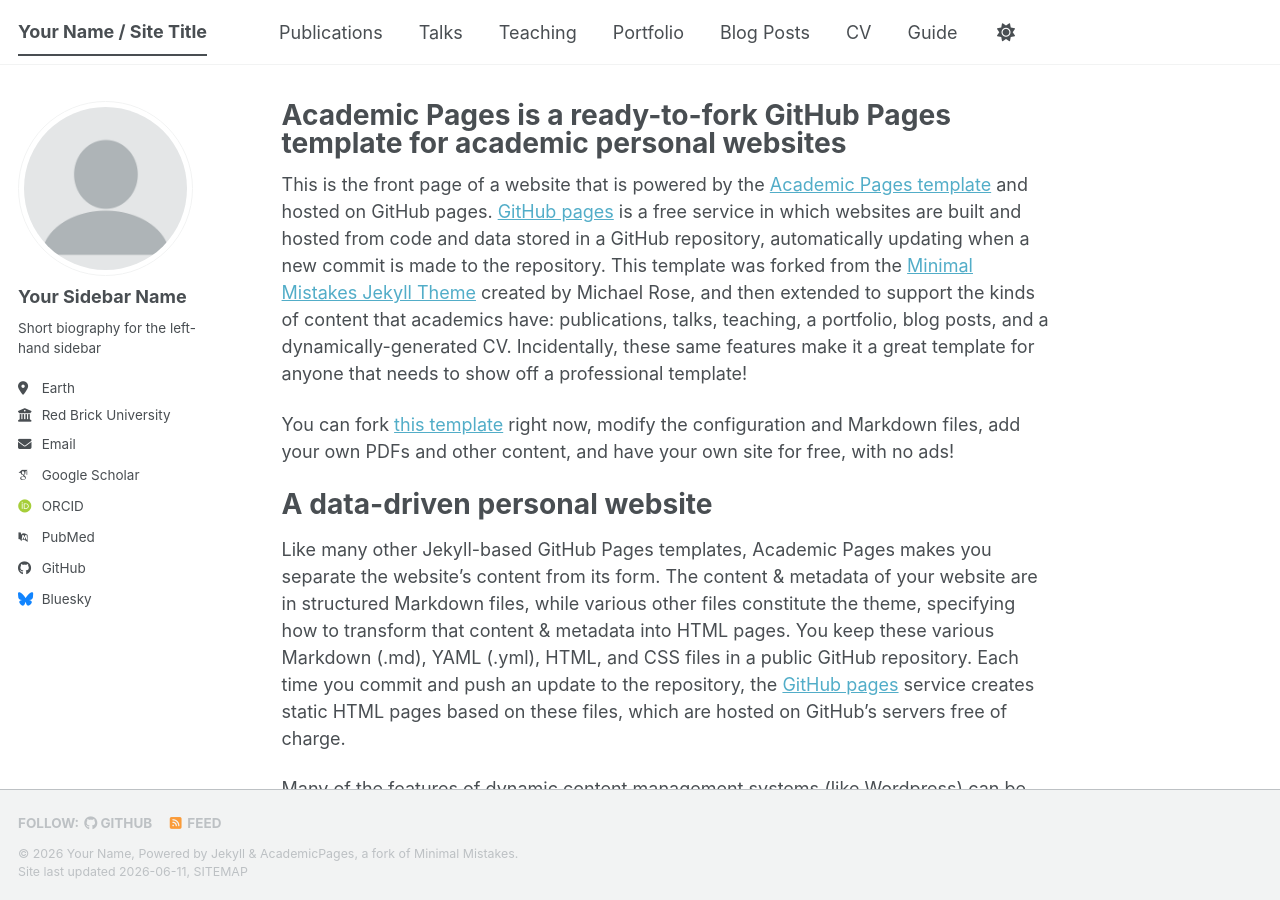
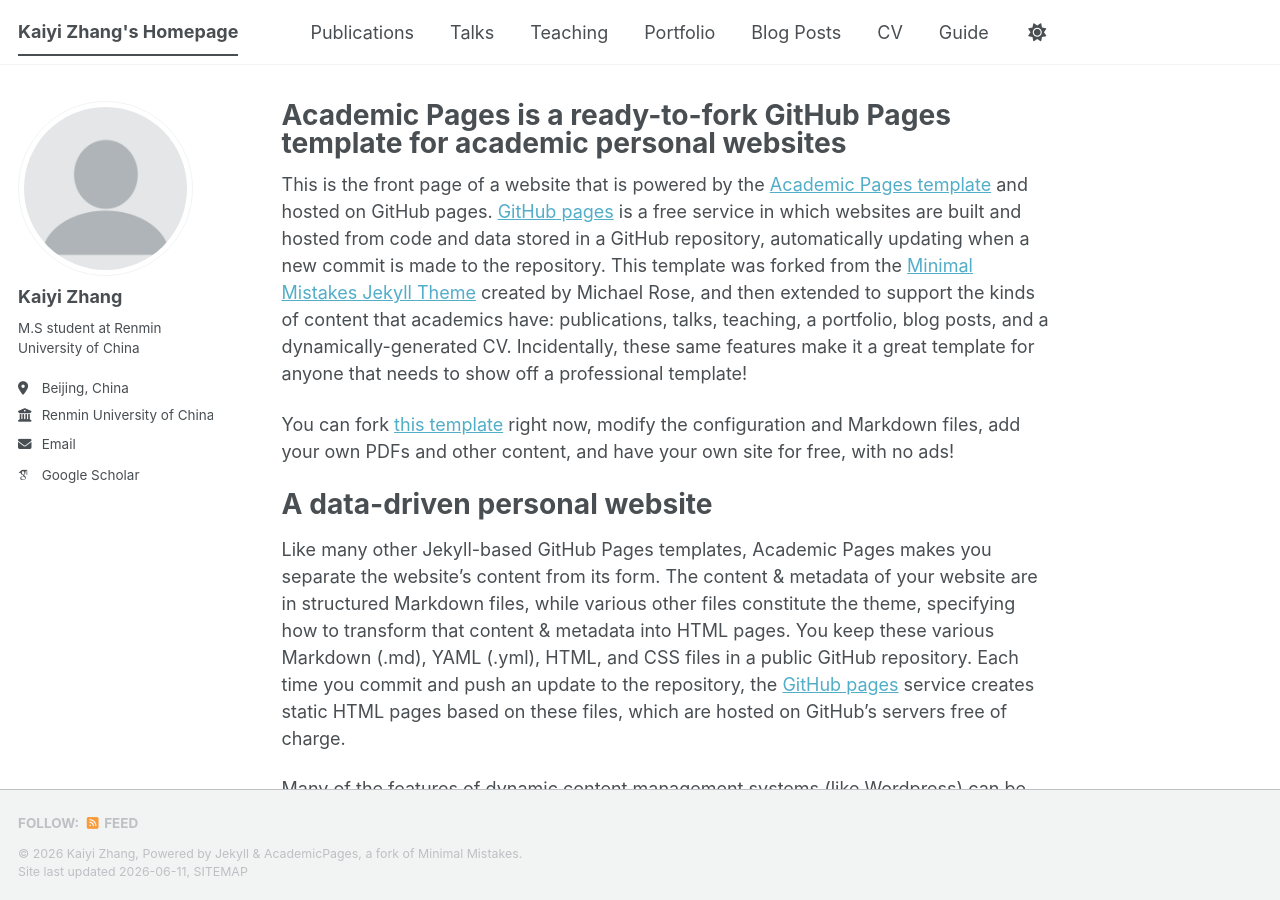
Before and after one commit to Cardinalere/Cardinalere.github.io, a Jekyll site: the page built from _pages/about.md, in a window 1280 px wide and 900 px high. Built offline with Jekyll 4.4.1, drawn with Linux system fonts in a browser that asks for light colours; some web fonts are replaced; a script bundle is joined from its source files by our own code; library files that are not in the unit come from our copies.

Commit message:
Update _config.yml

```diff
--- a/_config.yml
+++ b/_config.yml
@@ -9,14 +9,14 @@
 # Basic Site Settings
 locale                   : "en-US"
 site_theme               : "default" # The available themes options are "default", "air", "sunrise", "mint", "dirt" and "contrast"
-title                    : "Your Name / Site Title"
+title                    : "Kaiyi Zhang's Homepage"
 title_separator          : "-"
-name                     : &name "Your Name"
+name                     : &name "Kaiyi Zhang"
 description              : &description "Your Name's academic portfolio"   # Update this with a general description of your site, this is the default if not overridden by a page
-url                      : https://academicpages.github.io # The base hostname & protocol for your site e.g. "https://[your GitHub username].github.io",
+url                      : https://Cardinalere.github.io # The base hostname & protocol for your site e.g. "https://[your GitHub username].github.io",
                                                            # or if you already have some other page hosted on Github then use "https://[your GitHub username].github.io/[Your Repo Name]"
 baseurl                  : "" # the subpath of your site, e.g. "/blog"
-repository               : "academicpages/academicpages.github.io"
+repository               : "Cardinalere/Cardinalere.github.io"
 
 # Site Author - The following control what appear as part of the author content on the side bar.
 #               If a field is blank the icon and link will not appear, otherwise it will be shown.
@@ -24,24 +24,24 @@ repository               : "academicpages/academicpages.github.io"
 author:
   # Biographic information
   avatar           : "profile.png"
-  name             : "Your Sidebar Name"
+  name             : "Kaiyi Zhang"
   pronouns         : # example: "she/her"
-  bio              : "Short biography for the left-hand sidebar"
-  location         : "Earth"
-  employer         : "Red Brick University"
+  bio              : "M.S student at Renmin University of China"
+  location         : "Beijing, China"
+  employer         : "Renmin University of China"
   uri              : # URL
-  email            : "none@example.org"
+  email            : "kyzhang@ruc.edu.cn"
 
   # Academic websites
   academia         : # URL
   arxiv            : # URL - Update with the correct link to your profile
-  googlescholar    : "https://scholar.google.com/citations?user=PS_CX0AAAAAJ"
+  googlescholar    : "https://scholar.google.com/citations?user=QC98_LIAAAAJ&hl=en"
   inspire-hep      : # URL
   impactstory      : # URL
-  orcid            : "https://orcid.org/yourorcidurl"
+  orcid            : # URL
   semantic         : # URL
   ssrn             : # URL
-  pubmed           : "https://www.ncbi.nlm.nih.gov/pubmed/?term=john+snow"
+  pubmed           : # URL
   researchgate     : # URL
   scopus           : # URL
   zotero           : # URL
@@ -51,13 +51,13 @@ author:
   bitbucket        : # Username - Update with your username on the site
   codepen          : # Username
   dribbble         : # Username
-  github           : "academicpages"
+  github           : # Username
   kaggle           : # Username
   stackoverflow    : # User number or user number and name (i.e., use "1" or "1/jeff-atwood")
 
   # Social media
   artstation       : # Username
-  bluesky          : "bsky.app" # Replace this with you Bluesky username
+  bluesky          : # Username # Replace this with you Bluesky username
   facebook         : # Username
   flickr           : # Username
   foursquare       : # Username
```
